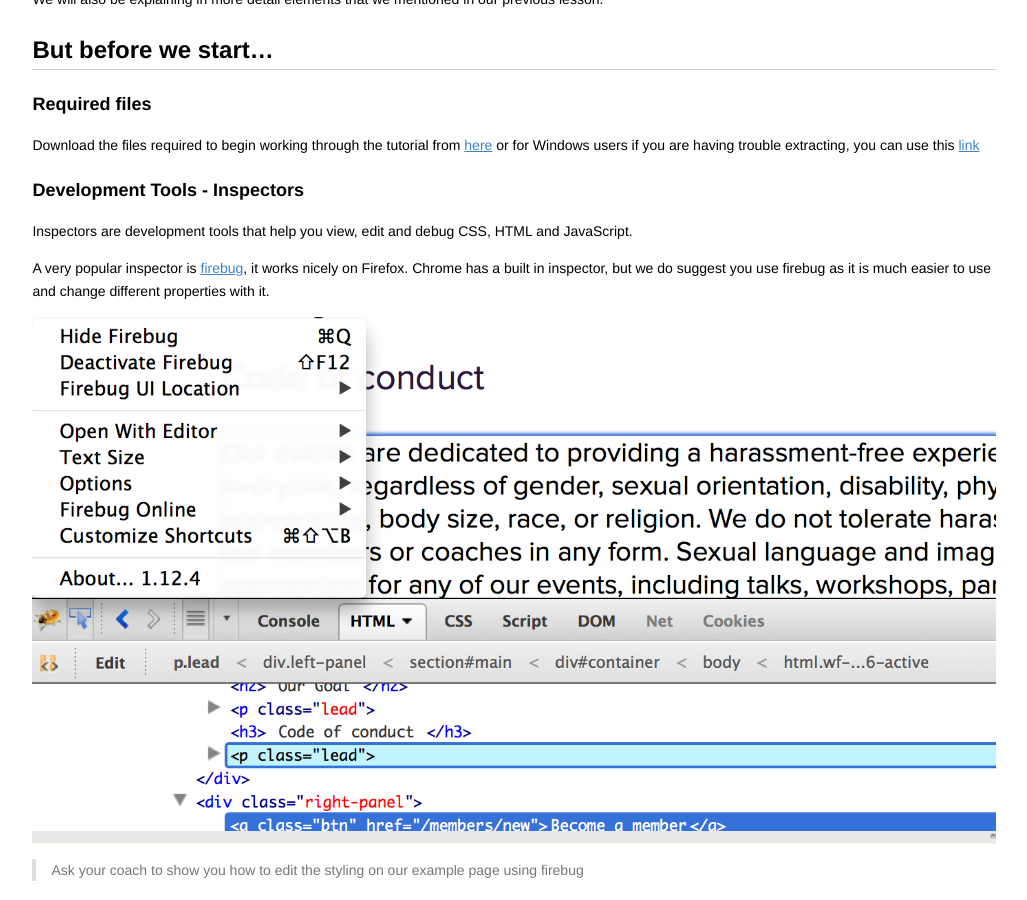
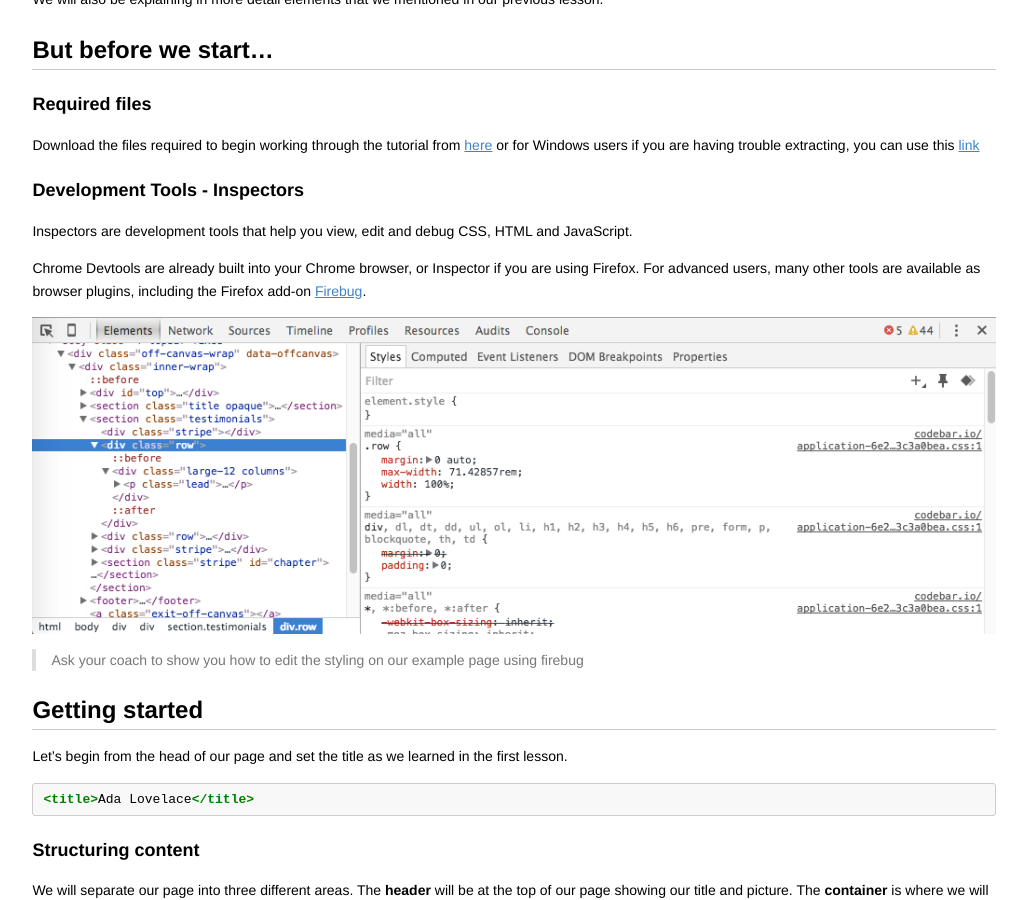
Before and after one commit to codebar/tutorials, a Jekyll site: the page built from html/lesson3/tutorial.md, in a window 1280 px wide and 900 px high, scrolled down 395 px. Shown: the whole window, without its empty margins (126-1153 px from the left). Built offline with Jekyll 4.4.1, drawn with Linux system fonts in a browser that asks for light colours; Markdown is read by kramdown in place of the engine named in the settings; some of the changed text lies outside the part shown.

Commit message:
updated dev tools and box model section in html lesson 3

```diff
--- a/html/lesson3/tutorial.md
+++ b/html/lesson3/tutorial.md
@@ -26,9 +26,9 @@ Download the files required to begin working through the tutorial from [here](ht
 
 Inspectors are development tools that help you view, edit and debug CSS, HTML and JavaScript.
 
-A very popular inspector is [firebug](http://getfirebug.com/), it works nicely on Firefox. Chrome has a built in inspector, but we do suggest you use firebug as it is much easier to use and change different properties with it.
+Chrome Devtools are already built into your Chrome browser, or Inspector if you are using Firefox. For advanced users, many other tools are available as browser plugins, including the Firefox add-on [Firebug](http://getfirebug.com/).
 
-![](assets/images/firebug.png)
+![](assets/images/chrome-devtools.png)
 
 >  Ask your coach to show you how to edit the styling on our example page using firebug
 
@@ -178,9 +178,9 @@ An element can be visualised as a box. The box model is a way of describing the
 
 **<span style="color: rgb(239,195,144);">orange</span>** is the `margin` &mdash; the spacing outside the border. This separates the element from other elements on the page.
 
-Note: `padding`, `margin` and `border` can be applied to any combination of sides, below all three are applied in equal measure to all four sides around the content.
+Note: `padding`, `margin` and `border` can be applied to any combination of sides. In below example from the BBC News site, all three are applied, but only above the content.
 
-![](assets/images/box-model.png)
+![](assets/images/box-model.gif)
 
 ### Styling the header
 
```
Also changed, not shown: html/lesson3/assets/images/box-model.gif (added), html/lesson3/assets/images/box-model.png (deleted), html/lesson3/assets/images/chrome-devtools.png (added), html/lesson3/assets/images/firebug.png (deleted).
